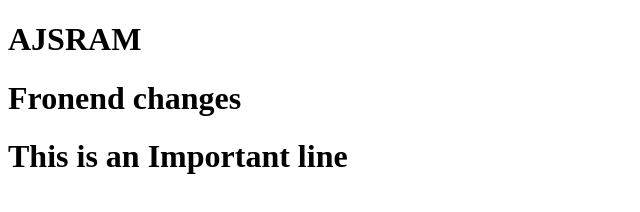
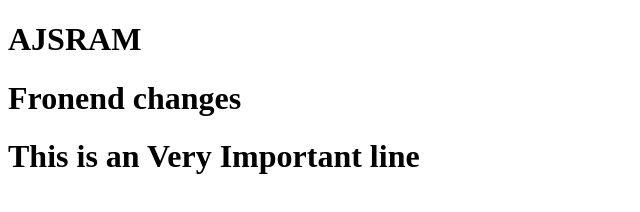
Before and after one commit to ajsram24/samplerepo, a plain HTML site: page index.html in a window 1280 px wide. Shown: the whole page, without its empty margins (0-640 px from the left). Drawn offline with Linux system fonts and the light colour scheme.

Commit message:
fix :  added Very  Important Line

```diff
--- a/index.html
+++ b/index.html
@@ -8,6 +8,6 @@
 <body>
     <h1>AJSRAM</h1>
     <h1>Fronend changes</h1>
-    <h1>This is an Important line</h1>
+    <h1>This is an  Very Important line</h1>
 </body>
 </html>
```
